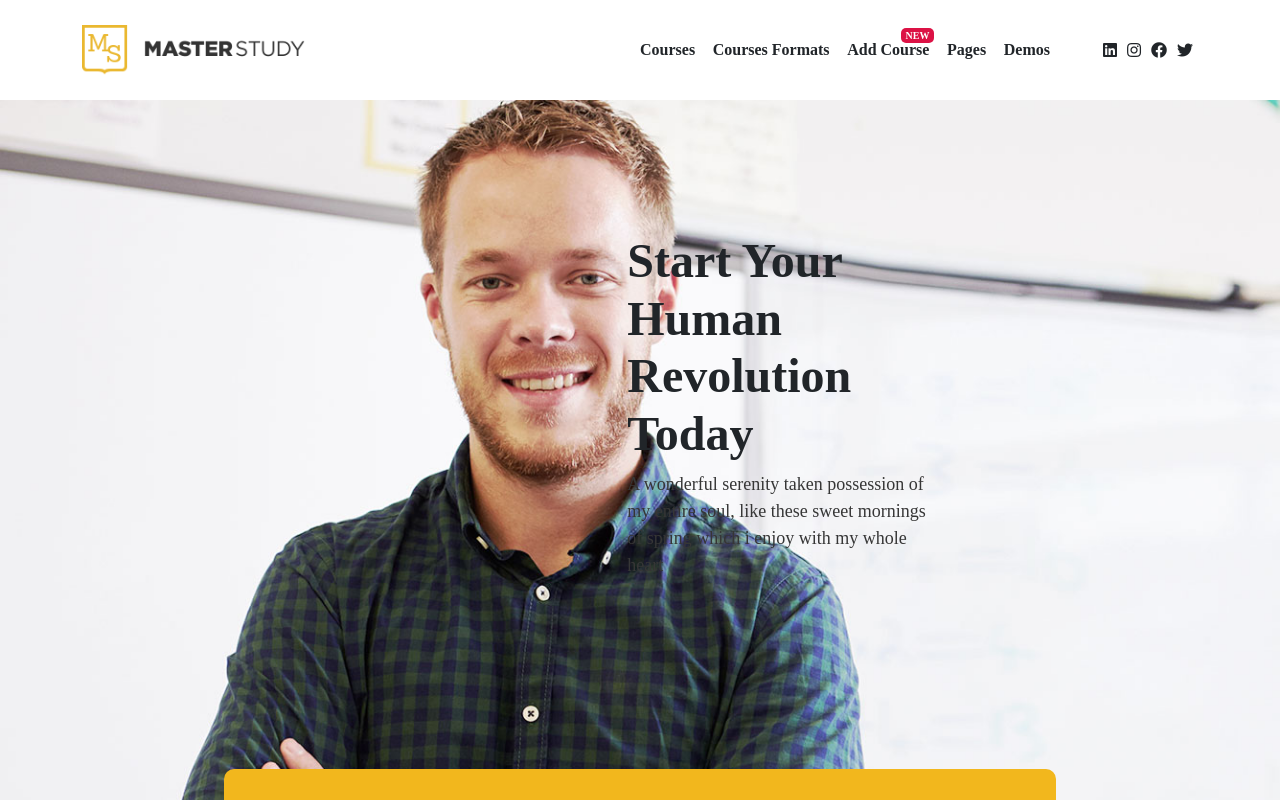
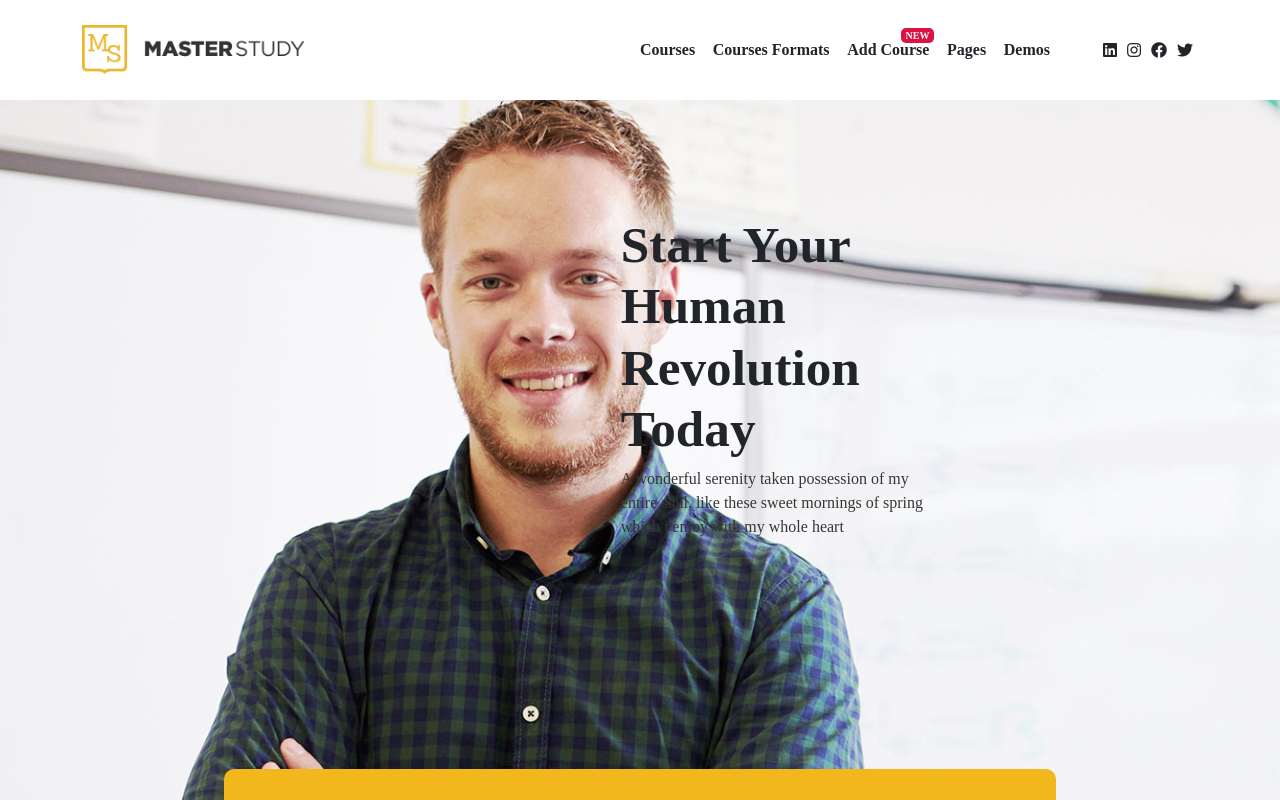
Before and after one commit to Fede180600/proj-html-vuejs, a Vue app: page / in a window 1280 px wide. Shown: the top 800 px of the page. Built offline with nearby package versions, Linux system fonts and the light colour scheme; a small style sheet from the web is missing.

Commit message:
adjust banner_text

```diff
--- a/src/assets/components/AppBannerTop.vue
+++ b/src/assets/components/AppBannerTop.vue
@@ -62,17 +62,17 @@ export default {
         margin-top: 100px;
 
         .banner_text {
-            width: 24%;
+            width: 25%;
             position: absolute;
-            top: 22%;
-            right: 15vw;
+            top: 20%;
+            right: 14vw;
             transform: translate(-50%, -50%);
             h2 {
                 font-weight: 800;
-                font-size: 3rem;
+                font-size: 3.2rem;
             }
             p {
-                font-size: 18px;
+                font-size: 1rem;
                 color: #363636;
             }
         }
```
